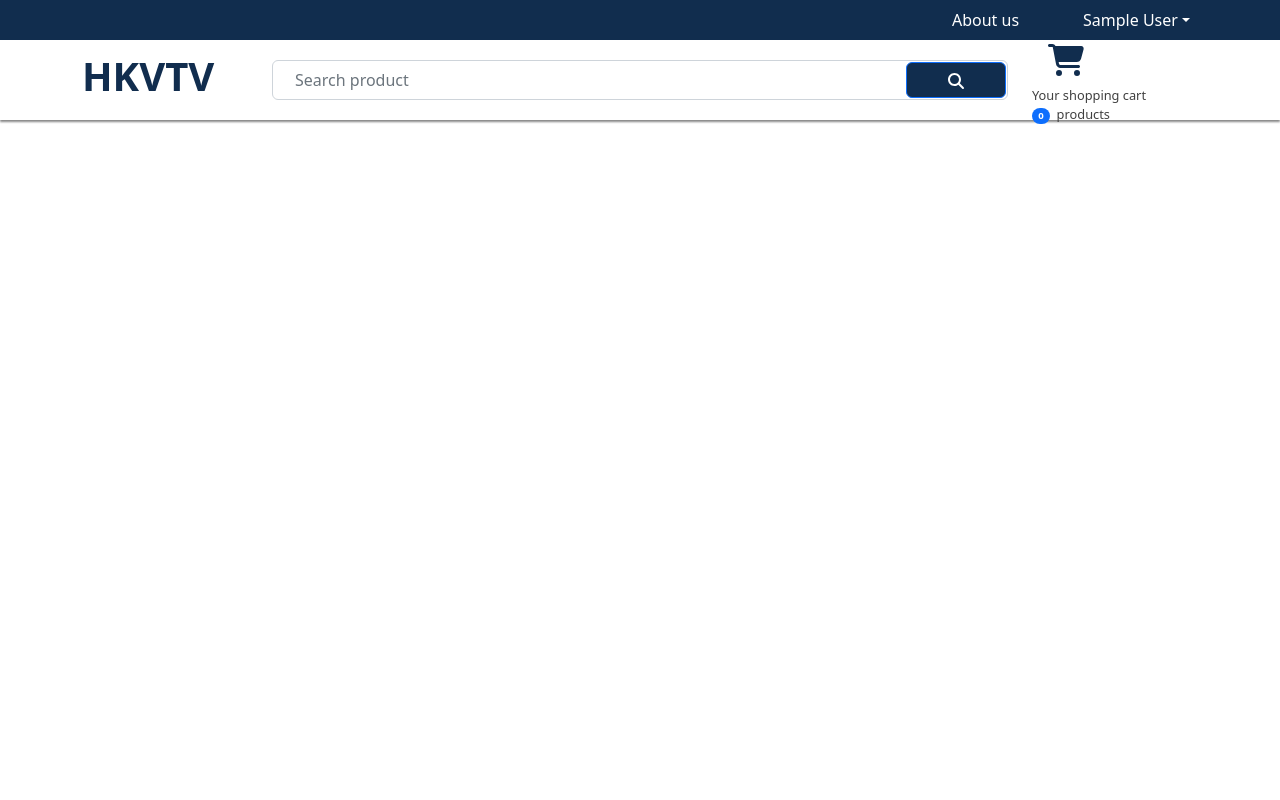
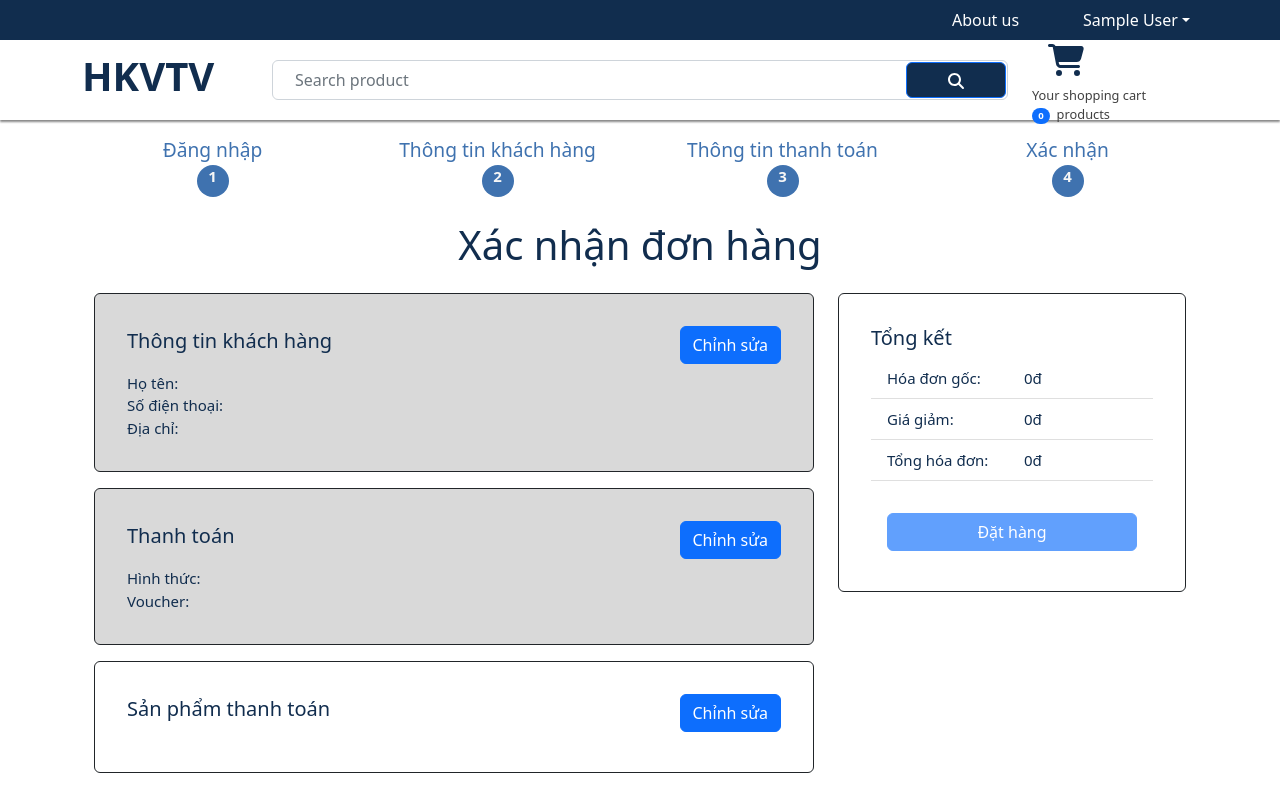
Before and after one commit to Vawnndv/Intro2SE-20CLC04-Group04-Online-Shopping-Web-App, a React (Create React App) app in the folder frontend/: page /placeorder in a window 1280 px wide. Built offline with nearby package versions, Linux system fonts and the light colour scheme; sample sign-in values are in the browser's storage; some icons are missing.

Commit message:
Place order screen

```diff
--- a/frontend/src/App.js
+++ b/frontend/src/App.js
@@ -8,10 +8,11 @@ import { Container } from "react-bootstrap";
 import Login from './components/authentication/login/login';
 import Register from './components/authentication/register/register';
 import CartScreen from "./components/homepage/CartScreen";
-import ShippingScreen from './components/shipping/ShippingScreen';
 import { useContext } from 'react';
 import { Store } from './Store';
-import PaymentInfoScreen from './components/paymentinfo/PaymentInfoScreen';
+import ShippingScreen from './components/checkout/shipping/ShippingScreen';
+import PaymentInfoScreen from './components/checkout/paymentinfo/PaymentInfoScreen';
+import PlaceOrderScreen from './components/checkout/placeorder/PlaceOrderScreen';
 
 function App() {
   const { state, dispatch: ctxDispatch } = useContext(Store);
@@ -36,6 +37,7 @@ function App() {
               <Route path="/cart" element={<CartScreen />} />
               <Route path="/shipping" element={<ShippingScreen />} />
               <Route path="/payment" element={<PaymentInfoScreen />} />
+              <Route path="/placeorder" element={<PlaceOrderScreen />} />
             </Routes>
           </Container>
         </main>
--- a/frontend/src/components/checkoutsteps/CheckoutSteps.js
+++ b/frontend/src/components/checkout/checkoutsteps/CheckoutSteps.js
@@ -11,7 +11,7 @@ export default function CheckoutSteps(props) {
                 <span>1</span>
             </Col>
             <Col className={props.step2 ? "active" : ""}>
-                Thông tin liên lạc
+                Thông tin khách hàng
                 <span>2</span>
             </Col>
             <Col className={props.step3 ? "active" : ""}>
--- a/frontend/src/components/paymentinfo/PaymentInfoScreen.js
+++ b/frontend/src/components/checkout/paymentinfo/PaymentInfoScreen.js
@@ -3,9 +3,11 @@ import CheckoutSteps from '../checkoutsteps/CheckoutSteps';
 import { Helmet } from 'react-helmet-async';
 import { useNavigate } from 'react-router-dom';
 import Form from 'react-bootstrap/Form';
-import { Store } from '../../Store';
+import { Store } from '../../../Store';
 import './PaymentInfoScreen.css';
 import { Button } from 'react-bootstrap';
+import { FontAwesomeIcon } from '@fortawesome/react-fontawesome';
+import { faMoneyCheckDollar, faTicket } from '@fortawesome/free-solid-svg-icons';
 
 export default function PaymentInfoScreen() {
     const navigate = useNavigate();
@@ -16,7 +18,7 @@ export default function PaymentInfoScreen() {
     } = state;
 
     const [paymentMethod, setPaymentMethod] = useState(paymentInfo.paymentMethod || 'cash');
-    const [voucher, setVoucher] = useState(paymentInfo.voucher || '');
+    const [voucher, setVoucher] = useState(paymentInfo.voucher || 'none');
 
     useEffect(() => {
         if (!shippingAddress) {
@@ -55,18 +57,25 @@ export default function PaymentInfoScreen() {
             <h1 className="my-4 text-center">Thông tin thanh toán </h1>
             <Form onSubmit={submitHandler} className="form-container d-flex flex-column">
                 <Form.Group className="mb-4" controlId="paymentMethod">
-                    <Form.Label>Chọn hình thức thanh toán</Form.Label>
+                    <Form.Label>
+                        <FontAwesomeIcon className='me-3' icon={faMoneyCheckDollar} />
+                        Chọn hình thức thanh toán
+                    </Form.Label>
                     <Form.Select onChange={(e) => setPaymentMethod(e.target.value)}>
                         <option value="cash">Tiền mặt</option>
                     </Form.Select>
                 </Form.Group>
                 <Form.Group className="mb-4" controlId="paymentMethod">
-                    <Form.Label>Chọn voucher</Form.Label>
+                    <Form.Label>
+                        <FontAwesomeIcon className='me-3' icon={faTicket} />
+                        Chọn voucher
+                    </Form.Label>
                     <Form.Select
                         defaultValue={voucher}
                         onChange={(e) => setVoucher(e.target.value)}>
                         <option value="voucher1">Voucher1</option>
                         <option value="voucher2">Voucher2</option>
+                        <option value="none">Không sử dụng</option>
                     </Form.Select>
                 </Form.Group>
                 <div className="mb-3 align-self-center">
--- /dev/null
+++ b/frontend/src/components/checkout/placeorder/PlaceOrderScreen.css
@@ -0,0 +1,46 @@
+.grid-container {
+    display: grid;
+    grid-template-columns: 1fr 4fr;
+}
+
+h1 {
+    width: 100%;
+    color: #112D4E;
+}
+
+.card-title {
+    color: #112D4E;
+    font-size: 20px !important;
+}
+
+.grid-container > span {
+    color: #112D4E;
+    font-size: 15px;
+}
+
+.col a {
+    color: #112D4E;
+    text-decoration: none;
+}
+
+.col span {
+    color: #112D4E;
+    font-size: 15px;
+}
+
+.cart .col:not(:first-child) {
+    display: flex !important;
+    align-items: center;
+}
+
+.cart .col:last-child {
+    justify-content: flex-end;
+}
+
+.cart .col:nth-last-child(2) {
+    justify-content: center;
+}
+
+.card:not(:last-child) {
+    background-color: #d9d9d9;
+}
--- /dev/null
+++ b/frontend/src/components/checkout/placeorder/PlaceOrderScreen.js
@@ -0,0 +1,162 @@
+import react, { useContext, useEffect, useState } from 'react';
+import CheckoutSteps from '../checkoutsteps/CheckoutSteps';
+import { Helmet } from 'react-helmet-async';
+import { useNavigate } from 'react-router-dom';
+import { Store } from '../../../Store';
+import { Row, Col, Card, ListGroup, Button } from 'react-bootstrap';
+import { Link } from 'react-router-dom';
+import { formatPrice } from '../../../utils';
+import './PlaceOrderScreen.css';
+
+export default function () {
+    const navigate = useNavigate();
+    const { state, dispatch: ctxDispatch } = useContext(Store);
+    const {
+        userInfo,
+        cart
+    } = state;
+
+    cart.itemPrice = cart.cartItems.reduce((accum, item) => {
+        return accum + item.quantity * item.price;
+    }, 0);
+    cart.voucherSales = 0;
+    cart.totalPrice = cart.itemPrice - cart.voucherSales;
+
+    const placOrderHandler = async  () => {
+        return;
+    };
+
+    useEffect(() => {
+        if (!cart.shippingAddress) {
+            navigate('/shipping');
+        }
+        if (!cart.paymentInfo) {
+            navigate('/payment');
+        }
+        if (!userInfo) {
+            navigate('/');
+        }
+    }, [cart, userInfo, navigate]);
+
+    return (
+        <div>
+            <Helmet>
+                <title>Payment Info</title>
+            </Helmet>
+            <CheckoutSteps step1 step2 step3 step4></CheckoutSteps>
+            <div className="container">
+                <h1 className="my-4 text-center">Xác nhận đơn hàng</h1>
+                <Row>
+                    <Col sm={12} md={9} lg={8}>
+                        <Card className="p-3 mb-3 border-dark">
+                            <Card.Body>
+                                <div className="d-flex justify-content-between align-items-center mb-2">
+                                    <Card.Title>Thông tin khách hàng</Card.Title>
+                                    <Link className="btn btn-primary" to="/shipping">Chỉnh sửa</Link>
+                                </div>
+                                <Card.Text className="grid-container">
+                                    <span>Họ tên:</span>
+                                    <span>{cart.shippingAddress.fullName}</span>
+                                    <span>Số điện thoại:</span>
+                                    <span>{cart.shippingAddress.phone}</span>
+                                    <span>Địa chỉ:</span>
+                                    <span>{cart.shippingAddress.address}</span>
+                                </Card.Text>
+                            </Card.Body>
+                        </Card>
+                        <Card className="p-3 mb-3 border-dark">
+                            <Card.Body>
+                                <div className="d-flex justify-content-between align-items-center mb-2">
+                                    <Card.Title>Thanh toán</Card.Title>
+                                    <Link className="btn btn-primary" to="/payment">Chỉnh sửa</Link>
+                                </div>
+                                <Card.Text className="grid-container">
+                                    <span>Hình thức:</span>
+                                    <span>{cart.paymentInfo.paymentMethod}</span>
+                                    <span>Voucher:</span>
+                                    <span>{cart.paymentInfo.voucher}</span>
+                                </Card.Text>
+                            </Card.Body>
+                        </Card>
+                        <Card className="p-3 mb-3 border-dark">
+                            <Card.Body className="cart">
+                                <div className="d-flex justify-content-between align-items-center mb-2">
+                                    <Card.Title>Sản phẩm thanh toán</Card.Title>
+                                    <Link className="btn btn-primary" to="/cart">Chỉnh sửa</Link>
+                                </div>
+                                <div>
+                                    <ListGroup variant="flush">
+                                        {cart.cartItems.map((item) => (
+                                            <ListGroup.Item key={item._id}>
+                                                <Row className="my-2">
+                                                    <Col>
+                                                        <img src={item.image} alt={item.name} className="img-fluid rounded img-thumbnail" />
+                                                    </Col>
+                                                    <Col>
+                                                        <Link to={`/product/${item.slug}`}>{item.name}</Link>
+                                                    </Col>
+                                                    <Col><span>{item.quantity}</span></Col>
+                                                    <Col><span>{formatPrice(item.price)}</span></Col>
+                                                </Row>
+                                            </ListGroup.Item>
+                                        ))}
+                                    </ListGroup>
+                                </div>
+                            </Card.Body>
+                        </Card>
+                    </Col>
+                    <Col sm={12} md={3} lg={4}>
+                        <Card className="p-3 border-dark">
+                            <Card.Body>
+                                <Card.Title>Tổng kết</Card.Title>
+                                <ListGroup variant="flush">
+                                    <ListGroup.Item>
+                                        <Row>
+                                            <Col>
+                                                <span>Hóa đơn gốc:</span>
+                                            </Col>
+                                            <Col>
+                                                <span>{formatPrice(cart.itemPrice)}</span>
+                                            </Col>
+                                        </Row>
+                                    </ListGroup.Item>
+                                    <ListGroup.Item>
+                                        <Row>
+                                            <Col>
+                                                <span>Giá giảm:</span>
+                                            </Col>
+                                            <Col>
+                                                <span>{formatPrice(cart.voucherSales)}</span>
+                                            </Col>
+                                        </Row>
+                                    </ListGroup.Item>
+                                    <ListGroup.Item>
+                                        <Row>
+                                            <Col>
+                                                <span>Tổng hóa đơn:</span>
+                                            </Col>
+                                            <Col>
+                                                <span>{formatPrice(cart.totalPrice)}</span>
+                                            </Col>
+                                        </Row>
+                                    </ListGroup.Item>
+                                    <ListGroup.Item>
+                                        <div className="d-grid mt-4">
+                                            <Button
+                                                type="button"
+                                                variant="primary"
+                                                onClick={placOrderHandler}
+                                                disabled={cart.cartItems.length === 0}>
+                                                Đặt hàng
+                                            </Button>
+                                        </div>
+                                    </ListGroup.Item>
+                                </ListGroup>
+                            </Card.Body>
+                        </Card>
+                    </Col>
+                </Row>
+            </div>
+        </div>
+    )
+}
--- a/frontend/src/components/header/Header.js
+++ b/frontend/src/components/header/Header.js
@@ -15,7 +15,7 @@ export default function Header() {
         localStorage.removeItem('userInfo');
         localStorage.removeItem('cartItems');
         localStorage.removeItem('shippingAddress');
-        localStorage.removeItem('paymentMethod');
+        localStorage.removeItem('paymentInfo');
     }
 
     return (
```
Also changed, not shown: frontend/src/components/checkout/shipping/ShippingScreen.js (renamed from frontend/src/components/shipping/ShippingScreen.js, +4 -4 lines), frontend/src/components/checkout/checkoutsteps/CheckoutSteps.css (renamed from frontend/src/components/checkoutsteps/CheckoutSteps.css), frontend/src/components/checkout/paymentinfo/PaymentInfoScreen.css (renamed from frontend/src/components/paymentinfo/PaymentInfoScreen.css), frontend/src/components/checkout/shipping/ShippingScreen.css (renamed from frontend/src/components/shipping/ShippingScreen.css).
